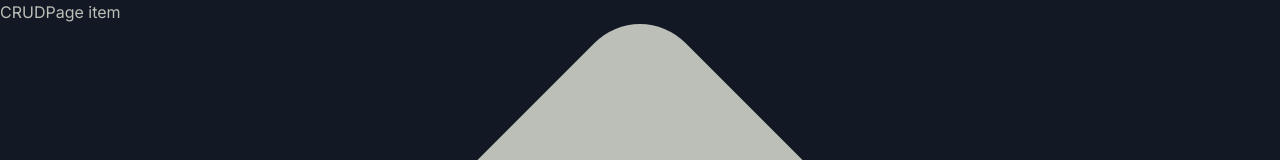
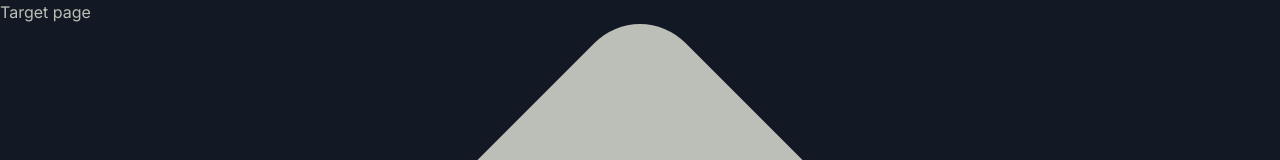
Before and after one commit to yassineuav/double_money_ai, a Next.js app: page /add in a window 1280 px wide. Shown: the top 160 px of the page. Built offline with nearby package versions, Linux system fonts and the light colour scheme.

Commit message:
add page

```diff
--- a/app/add/page.tsx
+++ b/app/add/page.tsx
@@ -1,9 +1,9 @@
 import React from 'react'
 
-const CRUDPage = () => {
+const TargetPage = () => {
   return (
-    <div>CRUDPage item</div>
+    <div>Target page</div>
   )
 }
 
-export default CRUDPage
+export default TargetPage
```
